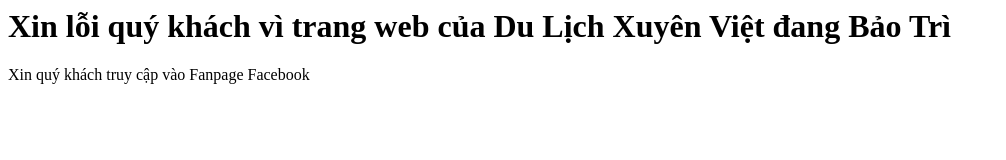
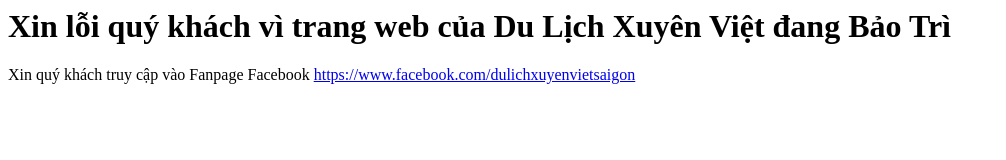
Before and after one commit to Duan217/Dulich-xuyenviet, a plain HTML site: page index.html in a window 1280 px wide. Shown: the whole page, without its empty margins (0-1006 px from the left). Drawn offline with Linux system fonts and the light colour scheme.

Commit message:
Update index.html

```diff
--- a/index.html
+++ b/index.html
@@ -1,3 +1,3 @@
 <h1>Xin lỗi quý khách vì trang web của Du Lịch Xuyên Việt đang Bảo Trì</h1>
 
-<p>Xin quý khách truy cập vào Fanpage Facebook <a href="https://www.facebook.com/dulichxuyenvietsaigon"</p>
+<p>Xin quý khách truy cập vào Fanpage Facebook <a href="https://www.facebook.com/dulichxuyenvietsaigon">https://www.facebook.com/dulichxuyenvietsaigon </p>
```
